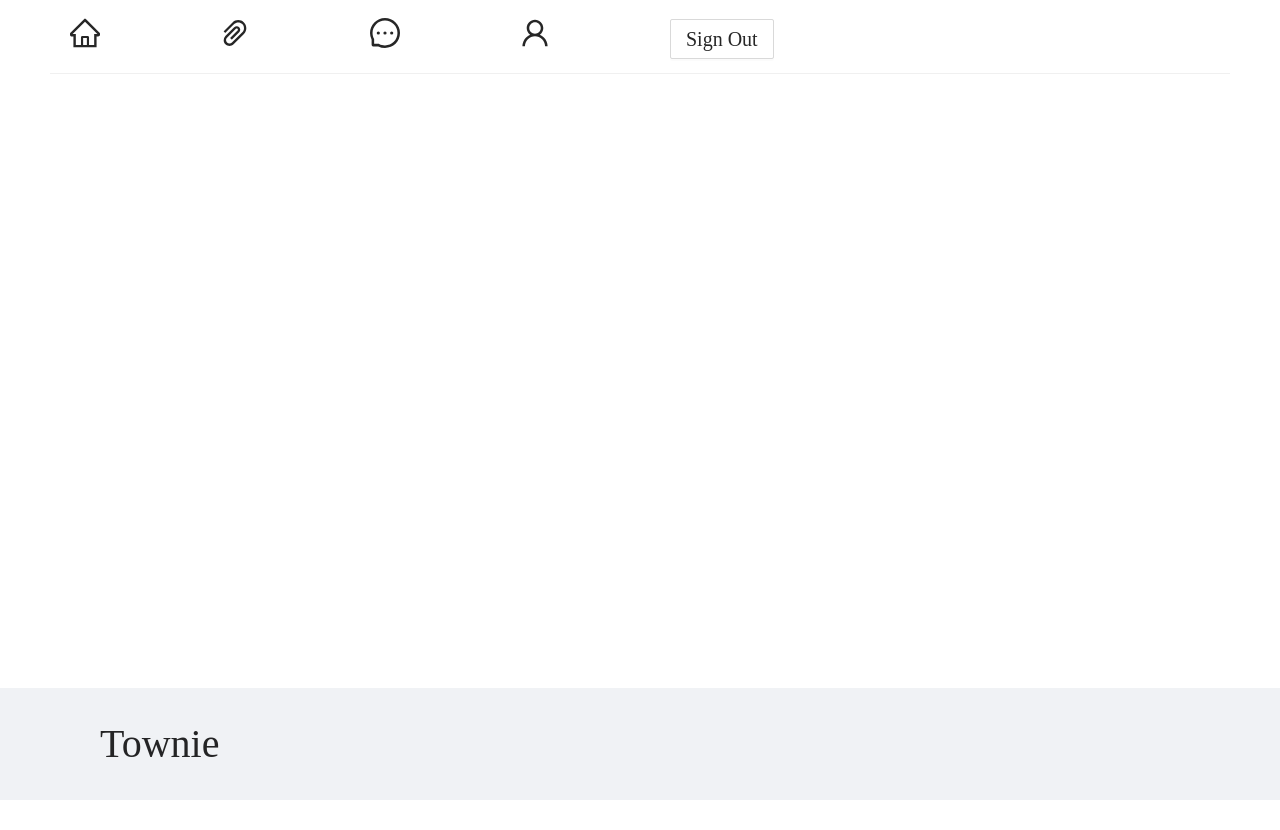
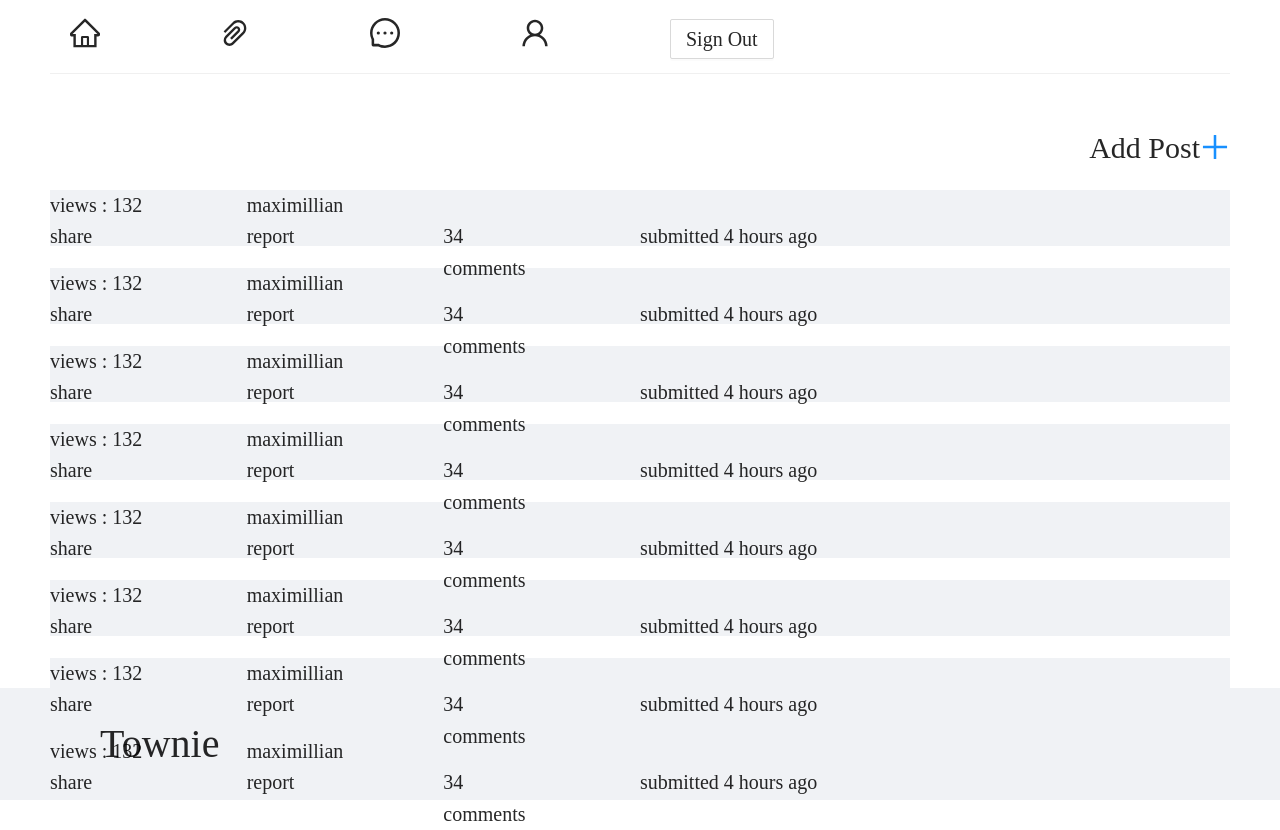
Before and after one commit to ssamkough/townie-web, a React (Create React App) app: page /board in a window 1280 px wide. Before the commit the page ends 800 px from the top, so only its background shows below. Built offline with nearby package versions, Linux system fonts and the light colour scheme; a web font is replaced by a local one.

Commit message:
Added posts for news and board

```diff
--- a/src/pages/Board.tsx
+++ b/src/pages/Board.tsx
@@ -1,18 +1,47 @@
 import React from "react";
-import { Layout } from "antd";
+import { Layout, Typography } from "antd";
+import { PlusOutlined } from "@ant-design/icons";
+import { Link } from "react-router-dom";
 
 import Navbar from "../components/Navbar";
+import BoardPost from "../components/BoardPost";
 import Footie from "../components/Footie";
 
 const Board = () => {
   const { Header, Content, Footer } = Layout;
+  const { Text } = Typography;
 
   return (
-    <Layout className="page-layout about-you-layout">
+    <Layout className="page-layout">
       <Header className="board-header">
         <Navbar state={"board"} />
       </Header>
-      <Content className="about-you-content"></Content>
+      <Content className="about-you-content">
+        <Link to="/add-board-post">
+          <div className="add-board-post-icon-wrapper">
+            <Text>Add Post</Text>
+            <PlusOutlined />
+          </div>
+        </Link>
+        <br />
+        <br />
+        <br />
+        <BoardPost />
+        <br />
+        <BoardPost />
+        <br />
+        <BoardPost />
+        <br />
+        <BoardPost />
+        <br />
+        <BoardPost />
+        <br />
+        <BoardPost />
+        <br />
+        <BoardPost />
+        <br />
+        <BoardPost />
+      </Content>
       <Footer>
         <Footie></Footie>
       </Footer>
--- a/src/pages/News.tsx
+++ b/src/pages/News.tsx
@@ -1,8 +1,9 @@
 import React from "react";
 import { Layout } from "antd";
 
-import Navbar from "../components/Navbar";
-import Footie from "../components/Footie";
+import Navbar from "./../components/Navbar";
+import NewsPost from "./../components/NewsPost";
+import Footie from "./../components/Footie";
 
 const News = () => {
   const { Header, Content, Footer } = Layout;
@@ -12,7 +13,15 @@ const News = () => {
       <Header className="board-header">
         <Navbar state={"news"} />
       </Header>
-      <Content className="about-you-content"></Content>
+      <Content className="about-you-content">
+        <NewsPost />
+        <br />
+        <NewsPost />
+        <br />
+        <NewsPost />
+        <br />
+        <NewsPost />
+      </Content>
       <Footer>
         <Footie></Footie>
       </Footer>
```
